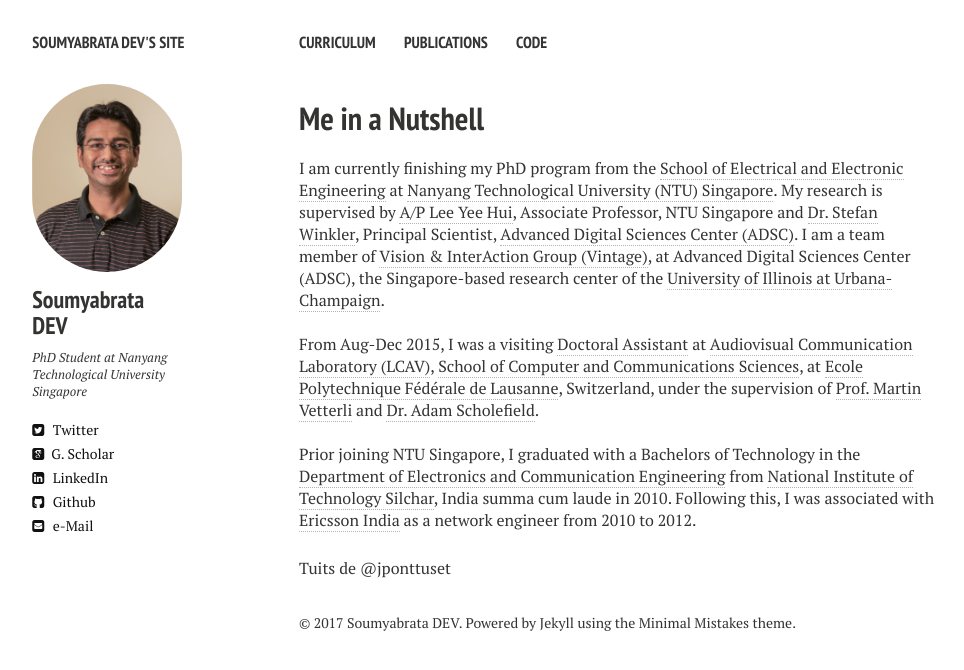
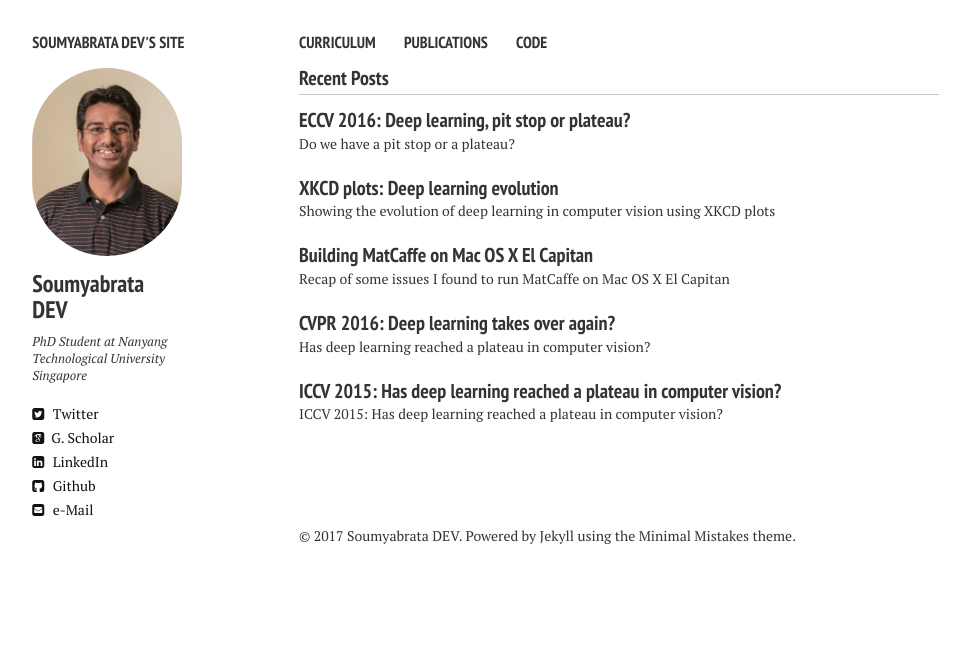
Before and after one commit to Soumyabrata/Soumyabrata.github.io, a Jekyll site: the page built from index.md, in a window 1280 px wide. Shown: the top 670 px of the page, without its empty margins (21-985 px from the left). Built offline with Jekyll 4.4.1, drawn with Linux system fonts in a browser that asks for light colours; nearby versions of some CDN libraries; comment, search, counter and statistics services are not loaded.

Commit message:
Changed header

```diff
--- a/index.md
+++ b/index.md
@@ -1,6 +1,6 @@
 ---
-layout: home2
-title: Me in a Nutshell
+layout: home
+title: About Me
 description: "Soumyabrata DEV's website"
 tags: [Jekyll, theme, responsive, blog, template]
 image:
```
